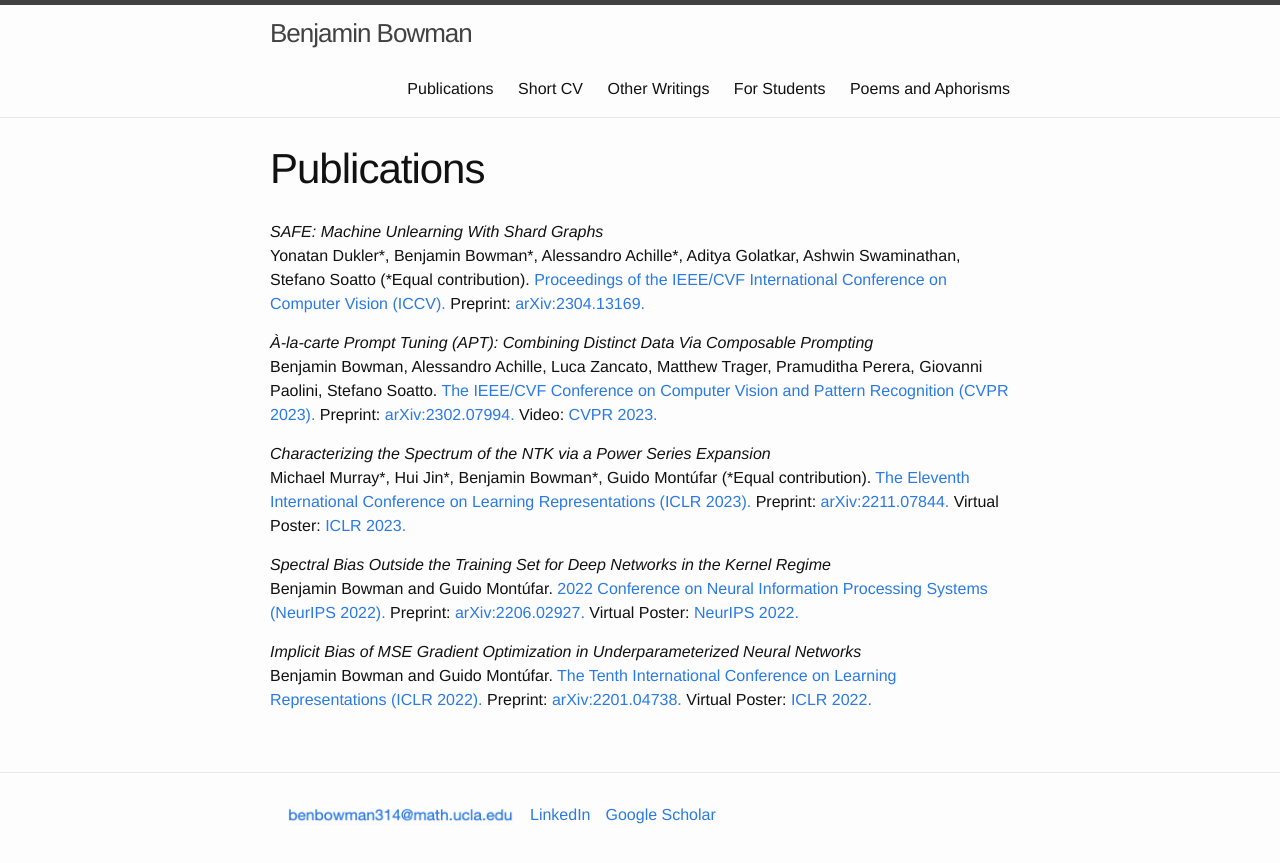
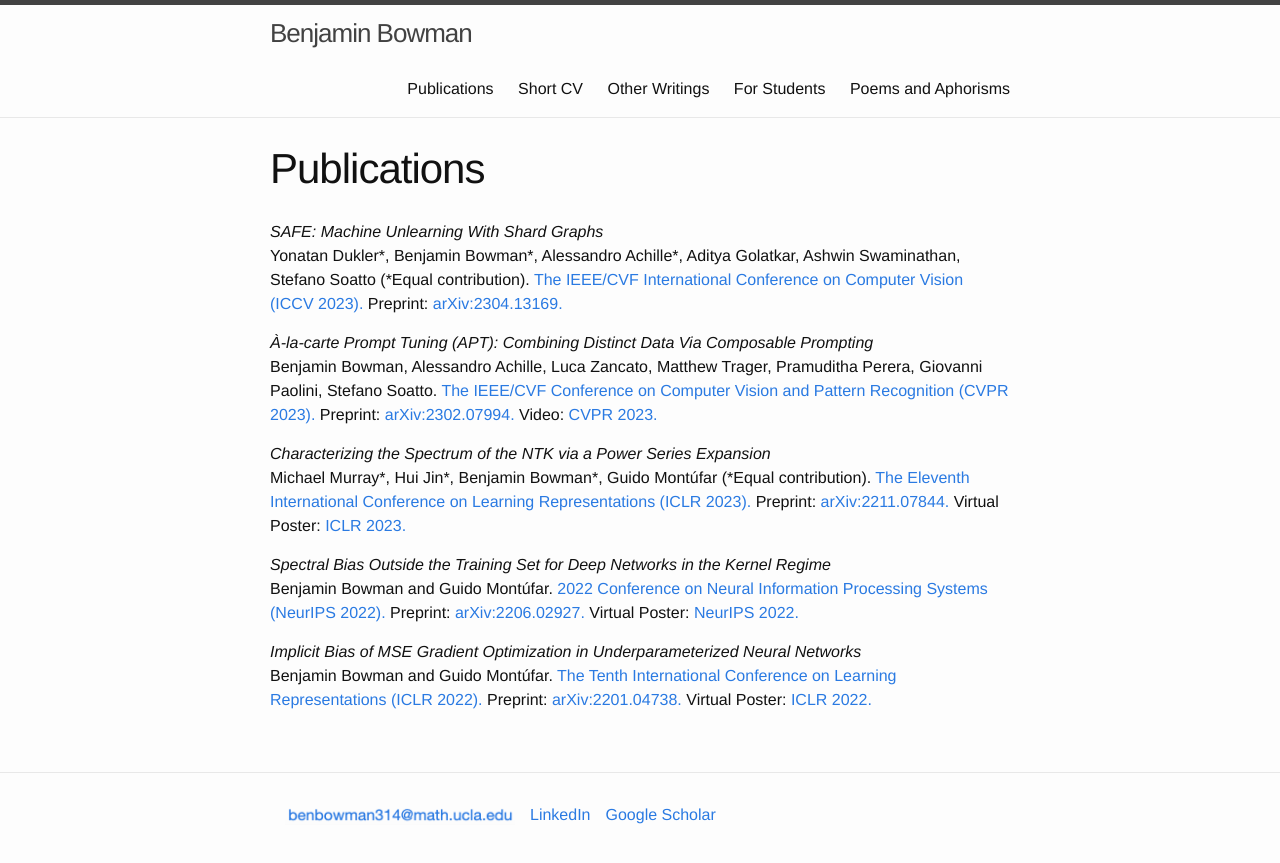
Before and after one commit to bbowman223/bbowman223.github.io, a Jekyll site: the page built from docs/publications.md, in a window 1280 px wide. Shown: the top 863 px of the page. Built offline with Jekyll 4.4.1, drawn with Linux system fonts in a browser that asks for light colours.

Commit message:
Updated SAFE publication

```diff
--- a/docs/publications.md
+++ b/docs/publications.md
@@ -5,7 +5,7 @@ order: 1
 ---
 *SAFE: Machine Unlearning With Shard Graphs*<br>
 Yonatan Dukler\*, Benjamin Bowman\*, Alessandro Achille\*, Aditya Golatkar, Ashwin Swaminathan, Stefano Soatto (\*Equal contribution).
-[Proceedings of the IEEE/CVF International Conference on Computer Vision (ICCV).](https://openaccess.thecvf.com/content/ICCV2023/html/Dukler_SAFE_Machine_Unlearning_With_Shard_Graphs_ICCV_2023_paper.html)
+[The IEEE/CVF International Conference on Computer Vision (ICCV 2023).](https://openaccess.thecvf.com/content/ICCV2023/html/Dukler_SAFE_Machine_Unlearning_With_Shard_Graphs_ICCV_2023_paper.html)
 Preprint: [arXiv:2304.13169.](https://arxiv.org/abs/2304.13169)
 
 *À-la-carte Prompt Tuning (APT): Combining Distinct Data Via Composable Prompting*<br>
```
Also changed, not shown: docs/cv.md (+1 -1 lines), docs/index.md (+1 -1 lines).
